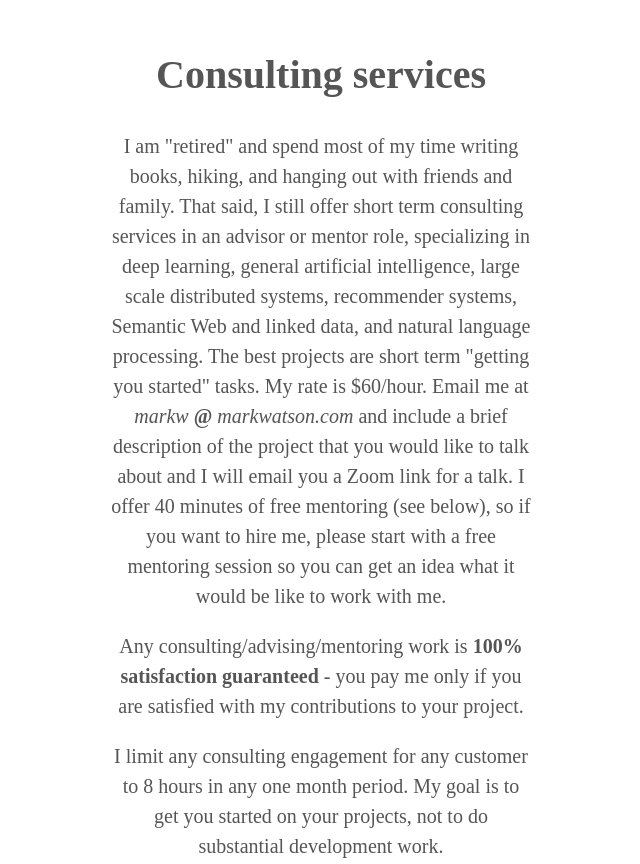
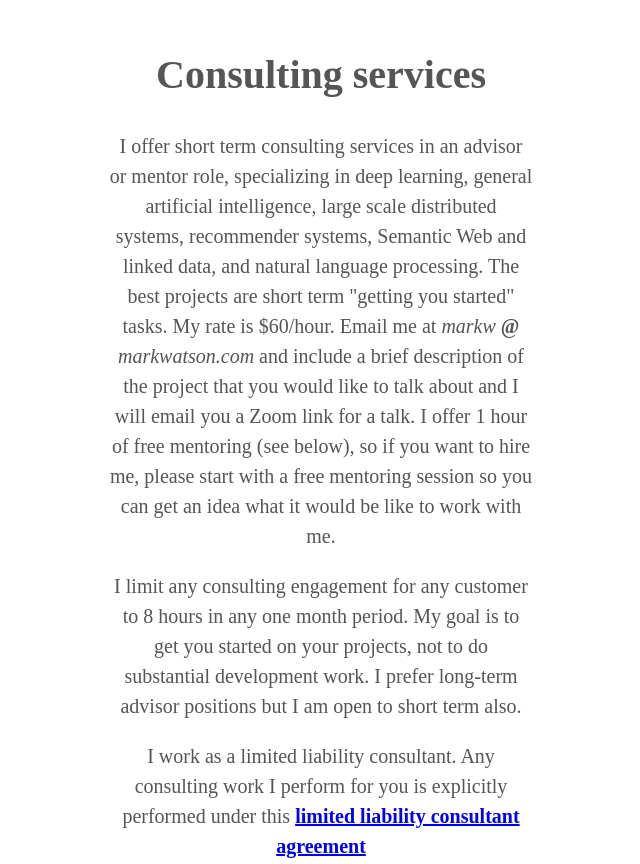
Before and after one commit to mark-watson/markwatson-com-website, a plain HTML site: page index.html in a window 1280 px wide. Shown: the part 8300-9164 px from the top of the page, without its empty margins (319-959 px from the left). Drawn offline with Linux system fonts and the light colour scheme.

Commit message:
Update index.html

```diff
--- a/index.html
+++ b/index.html
@@ -214,19 +214,17 @@
     <section class="cf ph3 ph5-l pv3 pv4-l f4 tc-l center measure-wide lh-copy mid-gray">
       <h1 name="consulting" id="consulting">Consulting services</h1>
       <p>
-        I am "retired" and spend most of my time writing books, hiking, and hanging out with friends and family.
-        That said, I still offer short term consulting  services in an advisor or mentor role, specializing
+        I offer short term consulting  services in an advisor or mentor role, specializing
         in deep learning, general artificial intelligence,
         large scale distributed systems, recommender systems, Semantic Web and linked data, and natural language processing.
         The best projects are short term "getting you started" tasks. My rate is $60/hour.
         Email me at <i>markw</i> <b>@</b> <i>markwatson.com</i>
         and include a brief description of the project that you would like to talk about
-        and I will email you a Zoom link for a talk. I offer 40 minutes of free mentoring (see below), so if you want to
+        and I will email you a Zoom link for a talk. I offer 1 hour of free mentoring (see below), so if you want to
 	      hire me, please start with a free mentoring session so you can get an idea what it would be like to work with me.
       </p>
-      <p>Any consulting/advising/mentoring work is <b>100% satisfaction guaranteed</b> - you pay me only if you are satisfied with my contributions to your project.</p>
       <p>I limit any consulting engagement for any customer to 8 hours in any one month period. My goal is to get you started on
-         your projects, not to do substantial development work.
+         your projects, not to do substantial development work. I prefer long-term advisor positions but I am open to short term also.
       </p>
       <p>I work as a limited liability consultant. Any consulting work I perform for you is explicitly
          performed under this <a href="/nda.txt" target="new"><b>limited liability consultant agreement</b></a></p>
@@ -245,7 +243,7 @@
 
     <section class="cf ph3 ph5-l pv3 pv4-l f4 tc-l center measure-wide lh-copy mid-gray">
       <h1 name="mentoring" id="mentoring">Free Mentoring</h1>
-      <p>I offer 40 minutes of free mentoring for both individuals and companies (for group/team
+      <p>I offer 1 hour of free mentoring for both individuals and companies (for group/team
         mentoring, let's keep the group small - 4 or 5 people is fine).
         Email me at <i>markw</i> <b>@</b> <i>markwatson.com</i>
         and include a brief description of the topic(s) you would like to talk about (e.g., technology,
```
